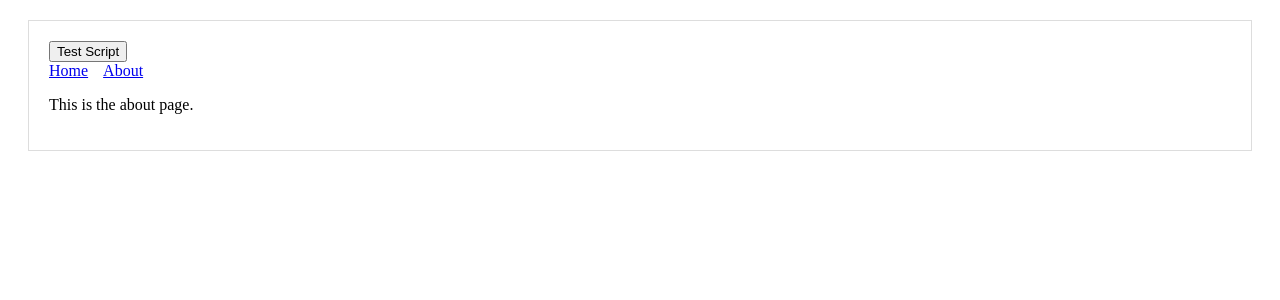
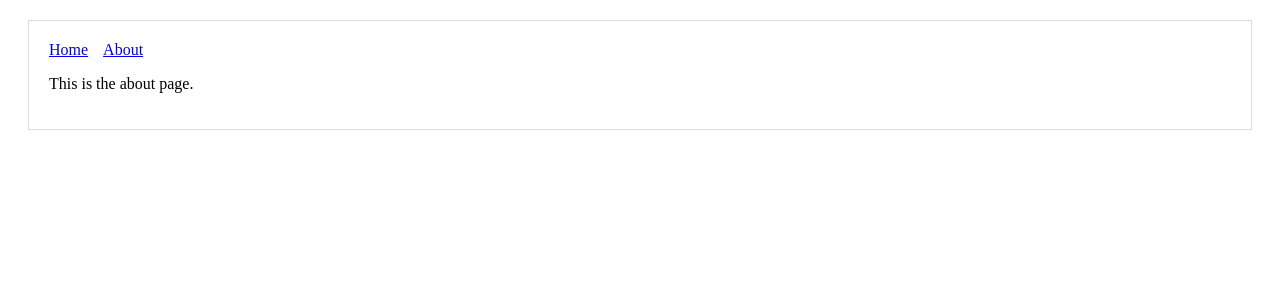
Before and after one commit to senbenito/globe-media_gallery, a Next.js app: page /about in a window 1280 px wide. Shown: the top 300 px of the page. Built offline with nearby package versions, Linux system fonts and the light colour scheme.

Commit message:
removed Galleria

```diff
--- a/components/Gallery.js
+++ /dev/null
@@ -1,19 +0,0 @@
-import Head from 'next/head'
-
-const scriptTest = () => (
-  Galleria ?
-  $("body").text('Galleria works')
-  : $("body").text('NO Galleria')
-)
-
-const Gallery = () => (
-    <div>
-      <button onClick={scriptTest}>Test Script</button>
-      <Head>
-        <script src="https://ajax.googleapis.com/ajax/libs/jquery/1/jquery.js"></script>
-        <script src="https://cdnjs.cloudflare.com/ajax/libs/galleria/1.5.7/galleria.min.js"></script>
-      </Head>
-    </div>
-)
-
-export default Gallery
--- a/components/Layout.js
+++ b/components/Layout.js
@@ -1,6 +1,4 @@
 import Header from './Header'
-import Gallery from './Gallery'
-
 
 const layoutStyle = {
   margin: 20,
@@ -10,7 +8,6 @@ const layoutStyle = {
 
 const Layout = (props) => (
   <div style={layoutStyle}>
-    <Gallery />
     <Header />
     {props.children}
   </div>
--- a/pages/index.js
+++ b/pages/index.js
@@ -23,8 +23,8 @@ Index.getInitialProps = async function() {
   const res = await fetch('https://images-api.nasa.gov/search?q=globe')
   const data = await res.json()
 
-  // console.log(`Media data fetched. Count: ${data.collection.items.length}`)
-  console.log(data.collection.items);
+  console.log(`Media data fetched. Count: ${data.collection.items.length}`)
+  // console.log(data.collection.items);
 
   return {
     media: data.collection.items
```
